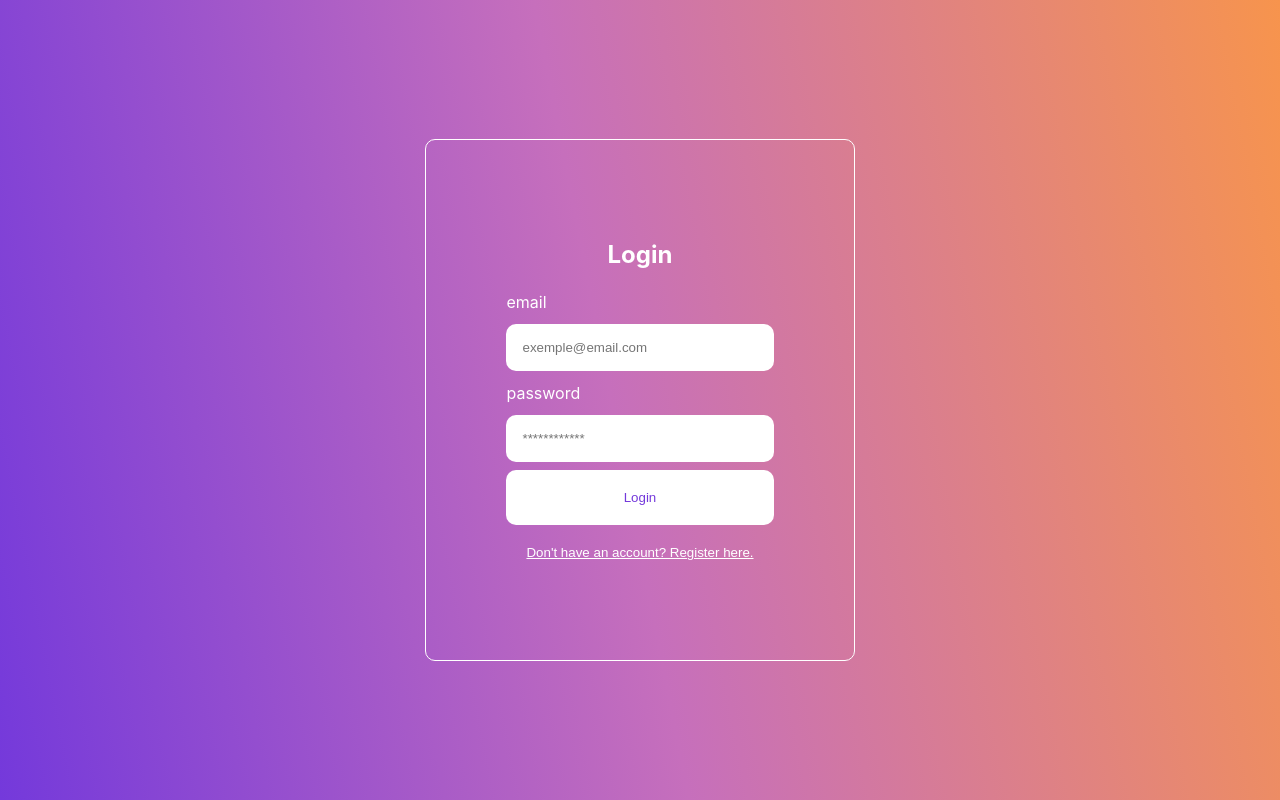
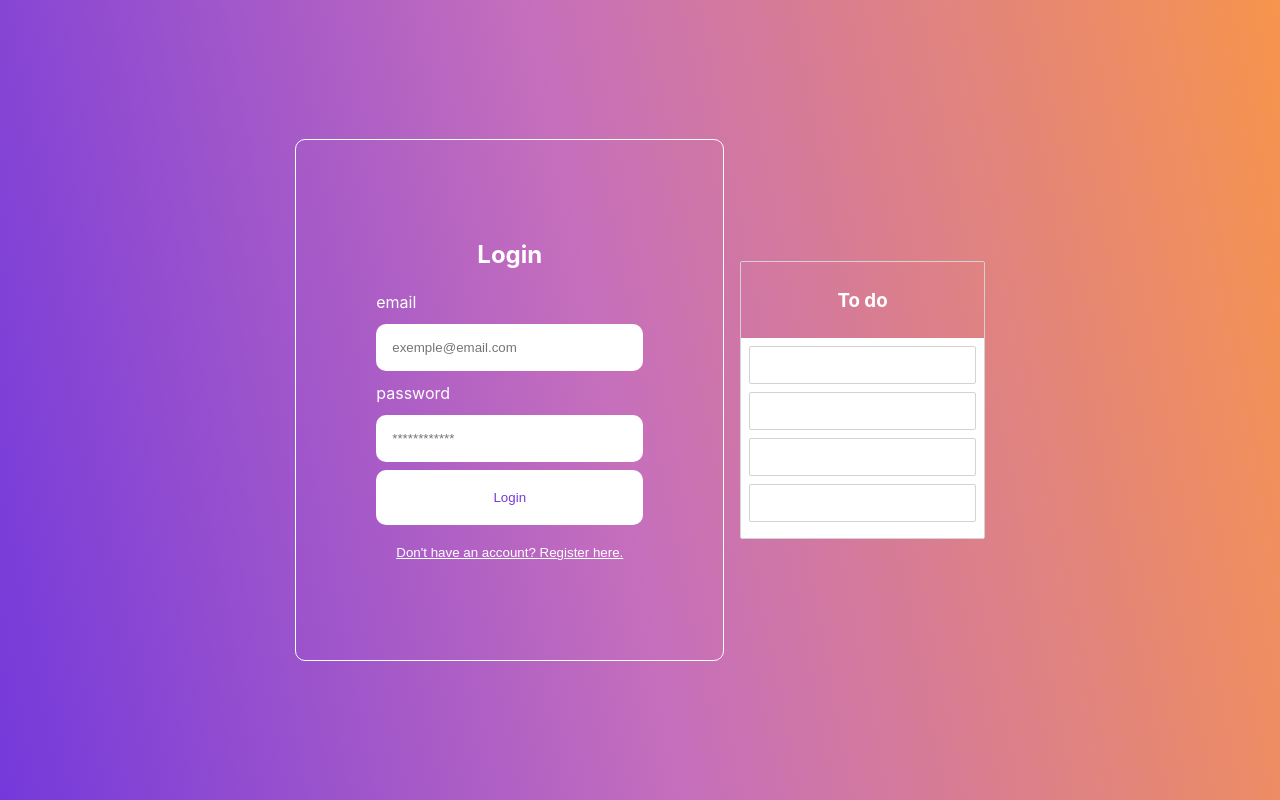
Before and after one commit to shaimeur/metave-front, a React (Vite) app: page / in a window 1280 px wide. Built offline with nearby package versions, Linux system fonts and the light colour scheme.

Commit message:
edition the structure of the project

```diff
--- a/src/App.jsx
+++ b/src/App.jsx
@@ -1,7 +1,7 @@
 import React, { useState } from "react";
-import Kanban from "./Kanban";
-import Login from "./Login";
-import Register from "./Register";
+import Kanban from "./components/Kanban";
+import Login from "./auth/Login";
+import Register from "./auth/Register";
 import './App.css';
 const App = () => {
   const [currentForm, setCurrentForm] = useState("login");
@@ -17,6 +17,7 @@ const App = () => {
         ) : (
           <Register onFormSwitch={toggleForm} />
         )}
+        <Kanban/>
       </div>
 
   );
--- a/src/Kanban.jsx
+++ b/src/components/Kanban.jsx
@@ -1,6 +1,6 @@
 import React, { useState } from "react";
 import { DragDropContext } from "react-beautiful-dnd";
-import data from "./data";
+import data from "../data";
 import Column from "./Column";
 
 const Kanban = () => {
@@ -40,14 +40,15 @@ const Kanban = () => {
   };
   return (
     <DragDropContext onDragEnd={dragEndHandler}>
-
+        <div>
 
       {list.columnOrder.map((columnId) => {
-          const column = list.columns[columnId];
-          const tasks = column.taskIds.map((taskId) => list.tasks[taskId]);
-          return <Column key={column.id} column={column} tasks={tasks} />;
-        })}
+        const column = list.columns[columnId];
+        const tasks = column.taskIds.map((taskId) => list.tasks[taskId]);
+        return <Column key={column.id} column={column} tasks={tasks} />;
+      })}
 
+      </div>
     </DragDropContext>
   );
 };
```
Also changed, not shown: src/auth/Login.jsx (renamed from src/Login.jsx), src/auth/Register.jsx (renamed from src/Register.jsx), src/components/Column.jsx (renamed from src/Column.jsx), src/components/Task.jsx (renamed from src/Task.jsx).
